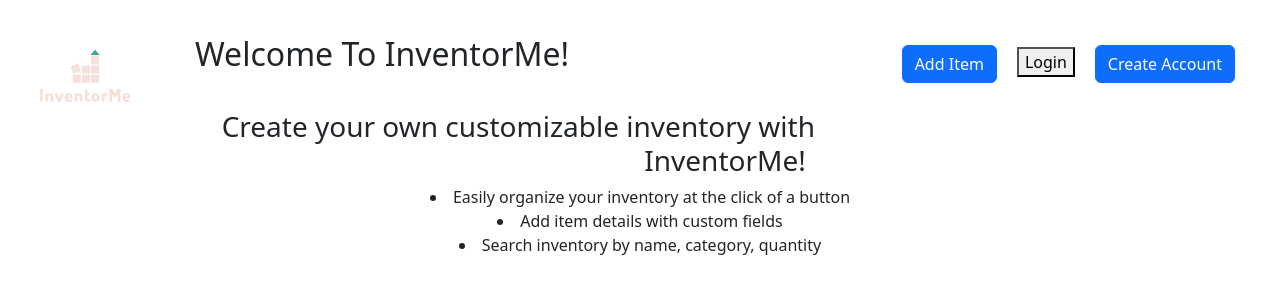
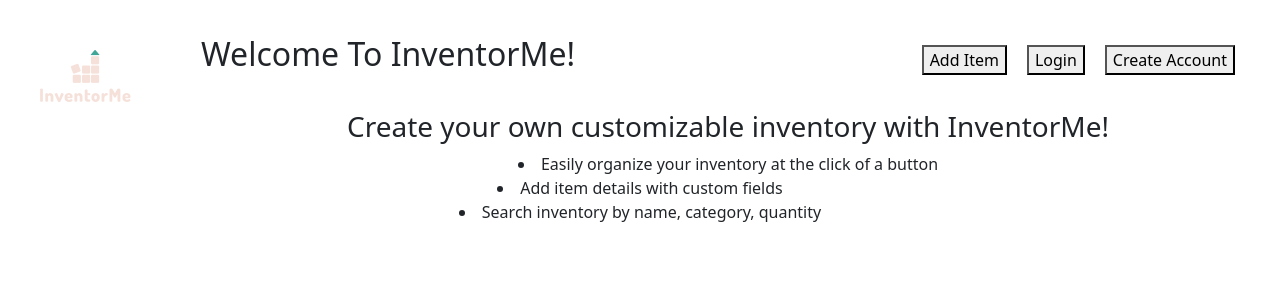
Before and after one commit to LiftOff-AC3/inventorme, a React (Create React App) app in the folder front-end/: page / in a window 1280 px wide. Shown: the top 300 px of the page. Built offline with nearby package versions, Linux system fonts and the light colour scheme.

Commit message:
reverted Landing and App back to original

```diff
--- a/front-end/src/App.js
+++ b/front-end/src/App.js
@@ -2,25 +2,27 @@ import './App.css';
 import 'bootstrap/dist/css/bootstrap.min.css';
 import Registration from "./components/screens/Registration";
 import Landing from "./components/screens/Landing";
-import ItemForm from './components/layout/ItemForm';
-import {BrowserRouter as Router, Routes, Route} from "react-router-dom"
+import { useState } from 'react';
 
+//TODO: add either hooks or booleans to show or hide certain components based on button clicked JY
+function App() {
+  const [showRegistration, setShowRegistration] = useState(false);
+  const [showLanding, setShowLanding] = useState(true)
 
-function App() {
+  function handleCreateAccount() {
+    setShowRegistration(true);
+    setShowLanding(false);
+
+  }
   return (
     <div>
-      <Router>
-        <Routes>
-
-          <Route exact path="/" element={<Landing/>} />
-          <Route exact path="/additem" element={<ItemForm/>} />
-          <Route exact path="/register" element={<Registration/>} />
-
-        </Routes>
-      </Router>
+        {showRegistration ? (
+        <Registration />
+      ) : (
+        <Landing handleCreateAccount={handleCreateAccount} />
+      )}
     </div>
   );
 }
 
-
 export default App;
--- a/front-end/src/components/screens/Landing.js
+++ b/front-end/src/components/screens/Landing.js
@@ -1,19 +1,20 @@
-import Button from 'react-bootstrap/esm/Button';
-import React from 'react';
+import React, { useState } from 'react';
 
+const Landing = (props) => {
+    function handleCreateAccount() {
+        props.handleCreateAccount();
+    }
 
-
-const Landing = () => {
     return (
-           <div>
+           <div id='landing-page' style={{height:'100vh'}}>
            <nav style={{margin: '10px'}}>
-              <img src='logo_transparent.png' alt='logo' style={{float: 'left', marginRight: '10px'}} ></img>
+              <img src='logo_transparent.png' alt='logo' style={{float: 'left', marginRight: '1em'}} ></img>
                 <h2 style={{float: 'left', margin:'25px'}}>Welcome To InventorMe!</h2>
                 <div style={{float: 'right', margin: '25px'}}>
-                    <Button href='additem' id='addItem' class ="mx-5" type = 'submit' style={{margin:'10px'}}>Add Item</Button>
+                    <button id='addItem' class ="glass" type = 'submit' style={{margin:'10px'}}>Add Item</button>
 
                     <button id='login' class='glass' type="submit" style={{margin:'10px'}}>Login</button>
-                    <Button href='register' id ='createAccount' class='mx-5' type="submit" style={{margin:'10px'}}>Create Account</Button>
+                    <button id ='createAccount' class="glass" onClick={handleCreateAccount} style={{margin:'10px'}}>Create Account</button>
                 </div>
             </nav>
 
```
Also changed, not shown: front-end/src/components/layout/ItemForm.js (+1 -9 lines).
